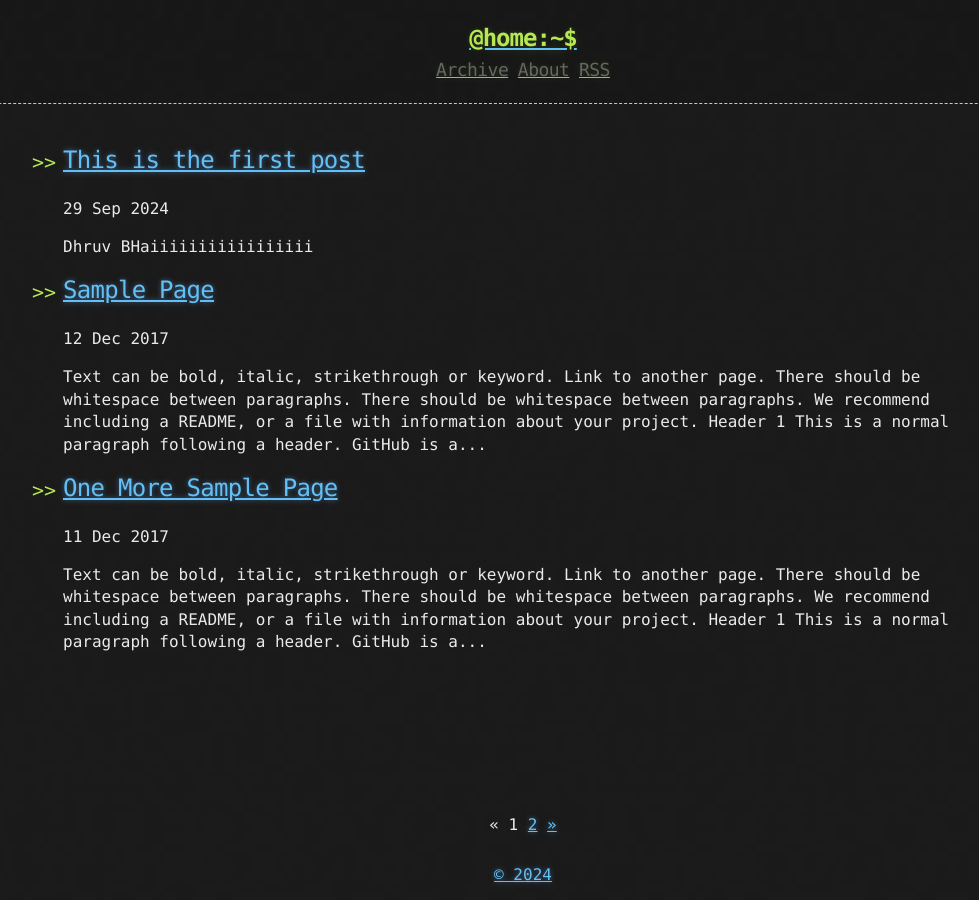
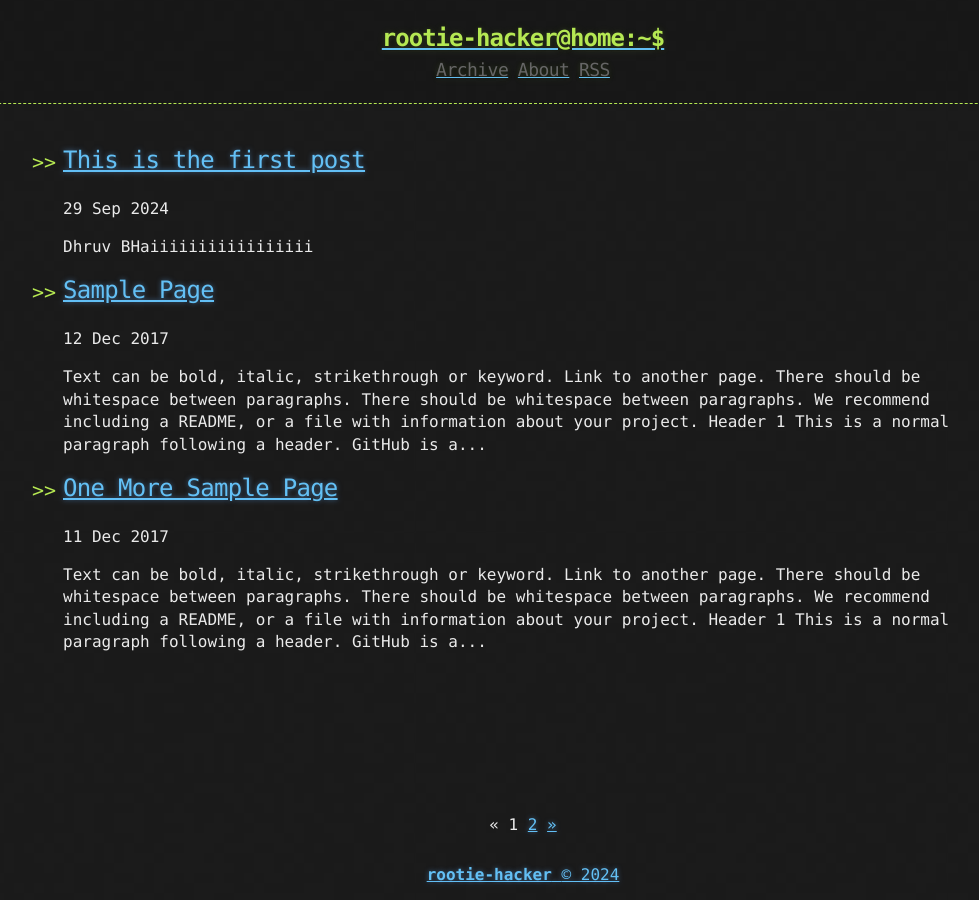
Before and after one commit to ashishkumar-work/ashishkumar-work.github.io, a Jekyll site: the page built from index.html, in a window 1280 px wide. Shown: the whole page, without its empty margins (117-1096 px from the left). Built offline with Jekyll 4.4.1, drawn with Linux system fonts in a browser that asks for light colours; the list of posts is cut into pages by our own code.

Commit message:
Update _config.yml

```diff
--- a/_config.yml
+++ b/_config.yml
@@ -26,3 +26,6 @@
   - jekyll-seo-tag
   - jekyll-paginate
   - jekyll-sitemap
+
+owner : "rootie-hacker"
+year : "2024"
```
